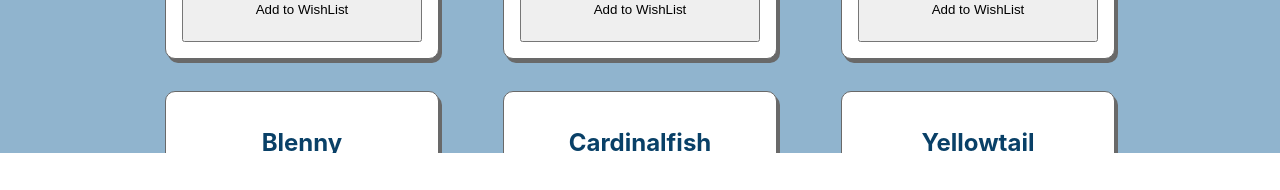
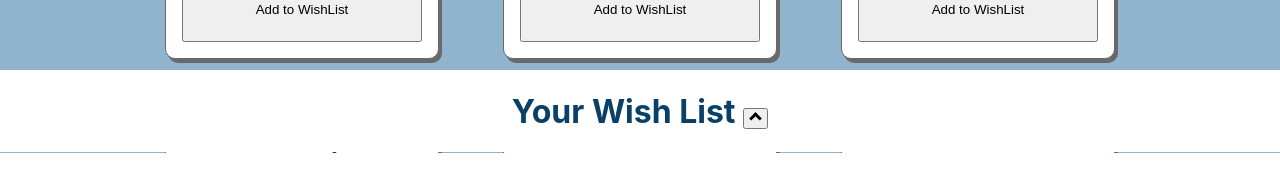
Before and after one commit to storynickolas/beginner-reef, a React (Create React App) app: page /fish in a window 1280 px wide. Shown: the part 648-838 px from the top of the page. Before the commit the page ends 801 px from the top, so only its background shows below. Built offline with nearby package versions, Linux system fonts and the light colour scheme; data requests are answered from the project's data file.

Commit message:
Add Styling

```diff
--- a/src/App.css
+++ b/src/App.css
@@ -111,3 +111,24 @@
   max-height: 68vh;
   overflow-y: scroll;
 }
+
+.arrow {
+  border: solid black;
+  border-width: 0 3px 3px 0;
+  display: inline-block;
+  padding: 3px;
+}
+
+.up {
+  transform: rotate(-135deg);
+  -webkit-transform: rotate(-135deg);
+}
+
+.down {
+  transform: rotate(45deg);
+  -webkit-transform: rotate(45deg);
+}
+
+.fill {
+  height: 5vh;
+}
--- a/src/App.js
+++ b/src/App.js
@@ -42,7 +42,7 @@ function App() {
         <NavBar clearSearch={clearSearch}/>
         <Search handleSearch={handleSearch}/>
       </header>
-      {/* <WishList wish={wish} removeWish={removeWish}/> */}
+      <WishList wish={wish} removeWish={removeWish}/>
         <Switch>
           <Route exact path="/">
             <Home />
--- a/src/Components/Reef.js
+++ b/src/Components/Reef.js
@@ -32,6 +32,8 @@ function Reef({animalType, addWish, title, search}) {
           <Card key={item.name} item={item} addWish={addWish}/>
         )
       }
+      <div className="fill">
+      </div>
     </div>
   );
 }
--- a/src/Components/Wishlist.js
+++ b/src/Components/Wishlist.js
@@ -1,11 +1,13 @@
 import '../App.css'
-import React from 'react';
+import React, { useState } from 'react';
 
 
 function WishList({wish, removeWish}) {
 
+  const [hide, setHide] = useState(false)
+
   const displayWish = () => {
-    if(wish.length !== 0){
+    if(wish.length !== 0 && hide){
       return 'wishlistBox'
     }
     else {
@@ -15,7 +17,11 @@ function WishList({wish, removeWish}) {
 
   return (
     <div className={displayWish()}>
-      <h1>Your Wish List</h1>
+      {hide ?
+      <h1>Your Wish List <button onClick={() => setHide(!hide)}><i class="arrow down"></i></button></h1>
+      :
+      <h1>Your Wish List <button onClick={() => setHide(!hide)}><i class="arrow up"></i></button></h1>
+    }
       <div className='wishlist'>
         {wish.map((item) =>
             <div
```
